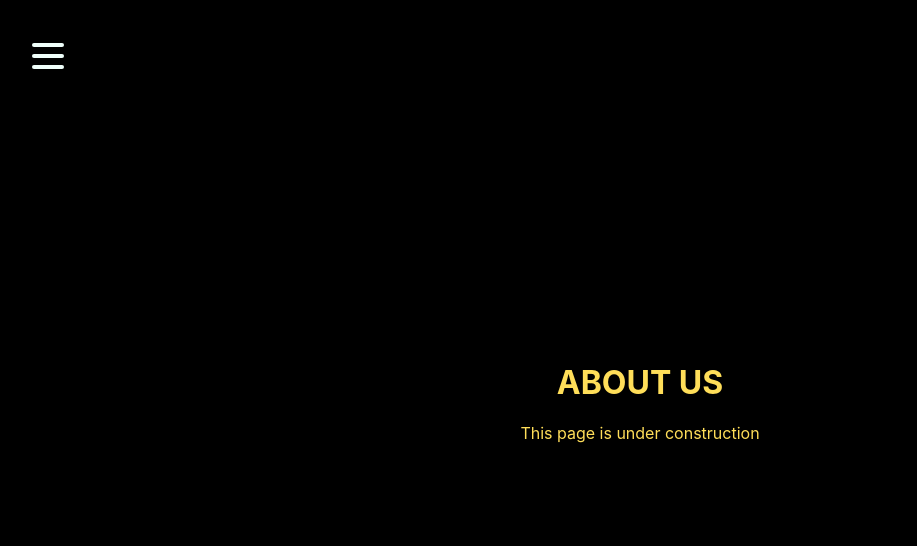
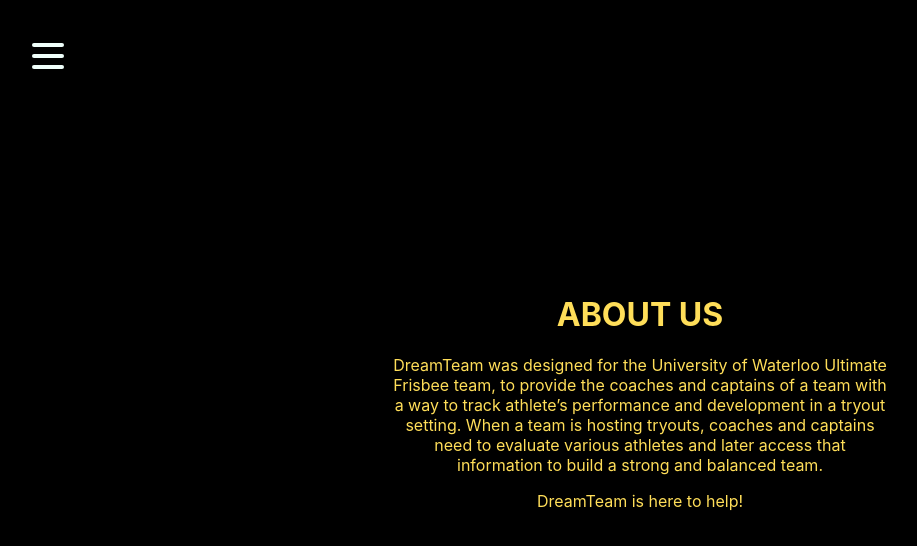
Before and after one commit to b3saleh/dreamteam-FrontEnd, a React (Create React App) app: page /About in a window 1280 px wide. Shown: the top 546 px of the page, without its empty margins (0-917 px from the left). Built offline with nearby package versions, Linux system fonts and the light colour scheme.

Commit message:
about page changes

```diff
--- a/src/App.css
+++ b/src/App.css
@@ -12,6 +12,10 @@
   .App-logo {
     animation: App-logo-spin infinite 20s linear;
   }
+}
+
+.aboutBlurb{
+  width: 500px;
 }
 
 .bg{
--- a/src/pages/About.js
+++ b/src/pages/About.js
@@ -2,9 +2,11 @@
 
 export const About = () => {
     return (
-       <div>
+       <div className="aboutBlurb">
           <h1>About US</h1>
-          <p>This page is under construction</p>
+          <p>DreamTeam was designed for the University of Waterloo Ultimate Frisbee team, to  provide the coaches and captains of a team with a way to track athlete’s performance and development in a tryout setting.
+          When a team is hosting tryouts, coaches and captains need to evaluate various athletes and later access that information to build a strong and balanced team. </p>
+          <p> DreamTeam is here to help!</p>
        </div>
     );
 }
```
